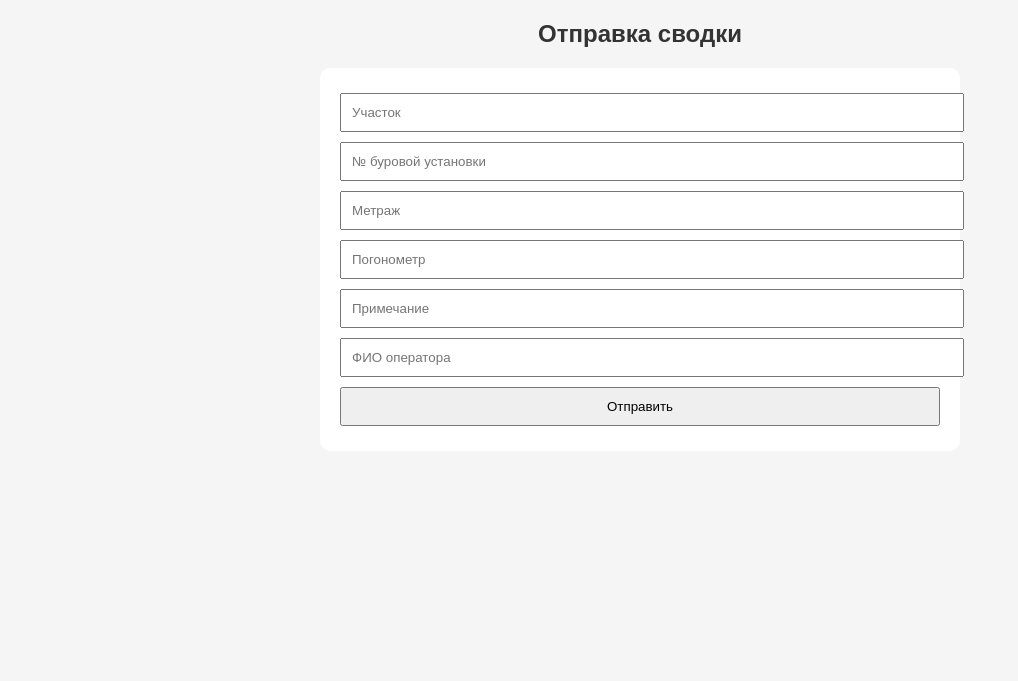
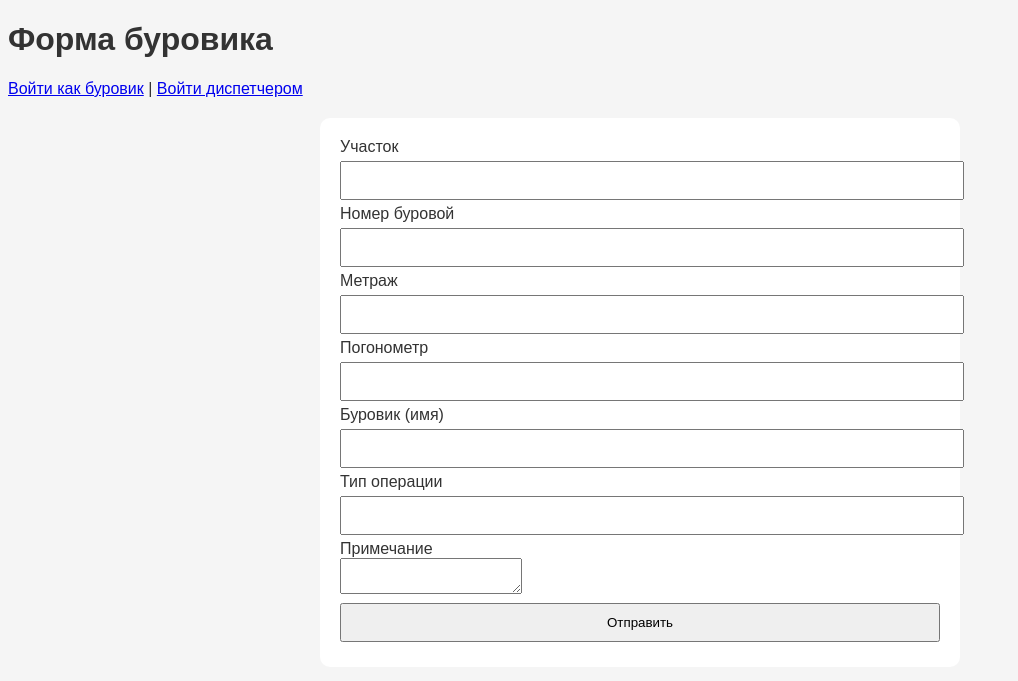
Before and after one commit to Maksat-Sh/bur-report-supabase, a FastAPI app: page /form in a window 1280 px wide. Shown: the top 681 px of the page, without its empty margins (0-1018 px from the left). Run offline with FastAPI, Linux system fonts and the light colour scheme; parts of the project's set-up code (start-up, migrations or seed data) failed here and were passed over.

Commit message:
Update form.html

```diff
--- a/templates/form.html
+++ b/templates/form.html
@@ -1,21 +1,29 @@
-
-<!DOCTYPE html>
-<html lang="ru">
+<!doctype html>
+<html>
 <head>
-    <meta charset="UTF-8">
-    <link rel="stylesheet" href="/static/style.css">
-    <title>Сводка буровика</title>
+  <meta charset="utf-8" />
+  <title>Форма буровика</title>
+  <link rel="stylesheet" href="/static/style.css" />
 </head>
 <body>
-<h2>Отправка сводки</h2>
-<form method="post" action="/submit_report">
-    <input type="text" name="location" placeholder="Участок" required>
-    <input type="text" name="rig_number" placeholder="№ буровой установки" required>
-    <input type="text" name="meterage" placeholder="Метраж" required>
-    <input type="text" name="pogon" placeholder="Погонометр" required>
-    <input type="text" name="note" placeholder="Примечание">
-    <input type="text" name="operator_name" placeholder="ФИО оператора" required>
-    <button type="submit">Отправить</button>
-</form>
+  <div class="container">
+    <h1>Форма буровика</h1>
+    {% if user %}
+      <p>Вошёл: <strong>{{ user }}</strong> — <a href="/logout">Выйти</a></p>
+    {% else %}
+      <p><a href="/login_worker">Войти как буровик</a> | <a href="/login_dispatcher">Войти диспетчером</a></p>
+    {% endif %}
+
+    <form action="/submit" method="post" class="form">
+      <label>Участок<br/><input name="location" required/></label>
+      <label>Номер буровой<br/><input name="rig_number" required/></label>
+      <label>Метраж<br/><input name="meterage" type="number" step="0.01" required/></label>
+      <label>Погонометр<br/><input name="pogon" /></label>
+      <label>Буровик (имя)<br/><input name="operator_name" /></label>
+      <label>Тип операции<br/><input name="operation_type" /></label>
+      <label>Примечание<br/><textarea name="note"></textarea></label>
+      <button type="submit">Отправить</button>
+    </form>
+  </div>
 </body>
 </html>
```
